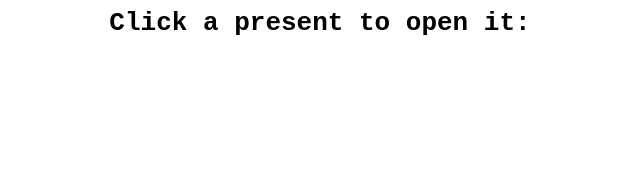
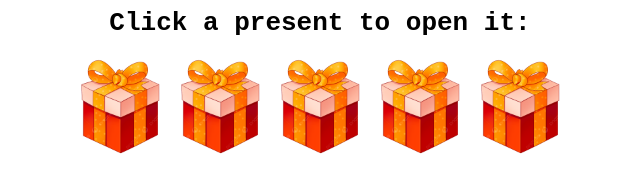
Before and after one commit to longkool246/gift-open-page, a plain HTML site: page index.html in a window 1280 px wide. Shown: the whole page, without its empty margins (320-960 px from the left). Drawn offline with Linux system fonts and the light colour scheme.

Commit message:
fix js file 2

```diff
--- a/index.html
+++ b/index.html
@@ -9,7 +9,7 @@
 <body>
   <h1 id="title">Click a present to open it:</h1>
   <div id="presents"></div>
-  <script src="index.html"></script>
+  <script src="index2.js"></script>
   <!-- <script src="/index.js"></script> -->
 </body>
 
```
